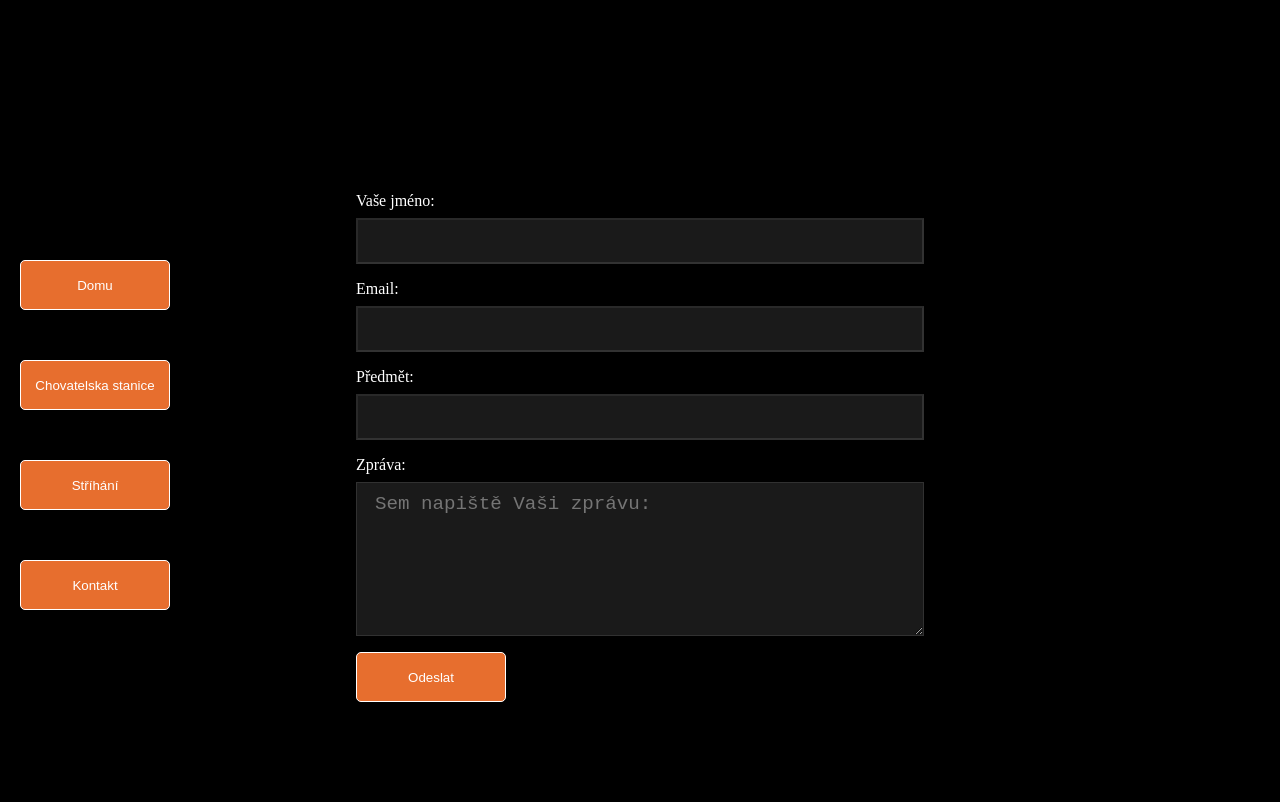
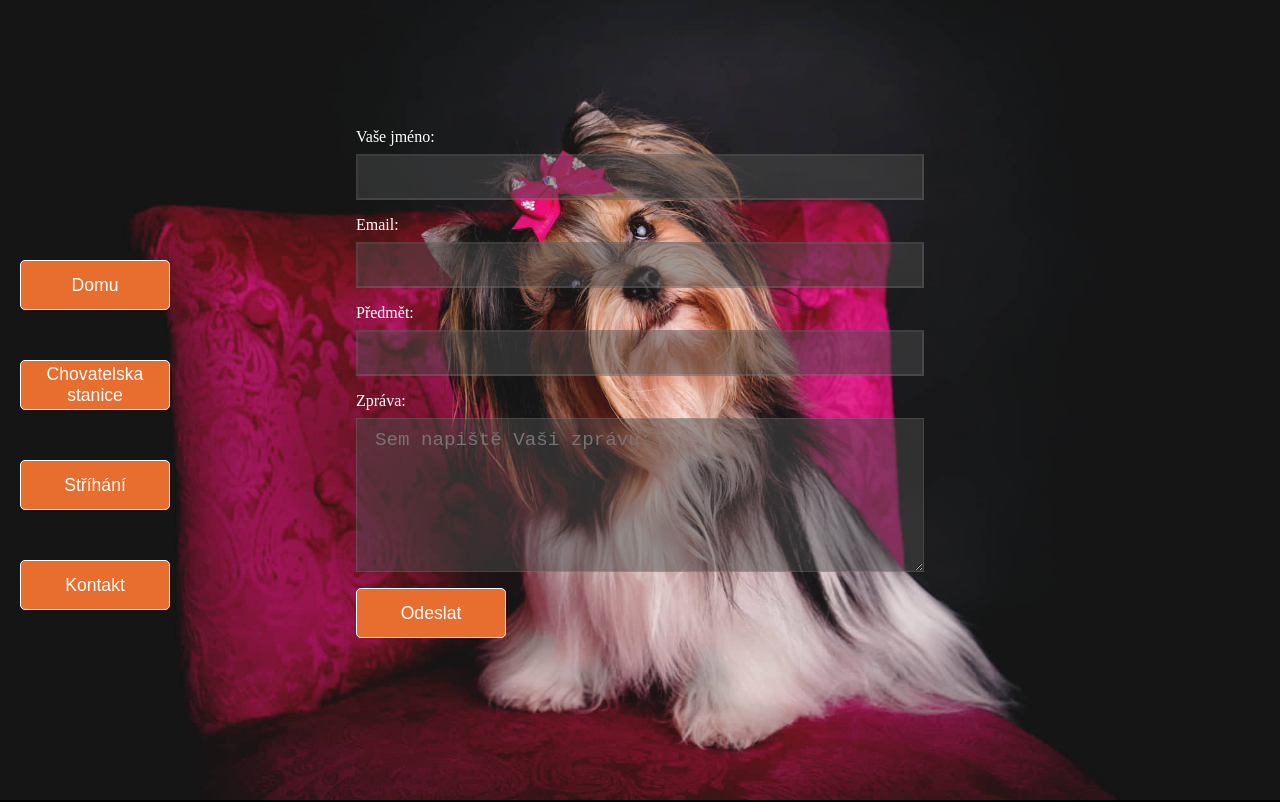
Before and after one commit to KvetoslavPrikryl/Sweet_Caramel_Rose, a React (Create React App) app: page /kontakt in a window 1280 px wide. Shown: the top 802 px of the page. Built offline with nearby package versions, Linux system fonts and the light colour scheme.

Commit message:
adjustments in NavbarStyle.css, Form.js, FormStyle.css and HeroImg.js

```diff
--- a/src/components/Form.js
+++ b/src/components/Form.js
@@ -3,6 +3,7 @@ import React from 'react'
 
 const Form = () => {
   return (
+    <div className="contactForm">
         <div className="form">
             <form>
                 <label>Vaše jméno:</label>
@@ -16,6 +17,7 @@ const Form = () => {
                 <button className="btn">Odeslat</button>
             </form>
         </div>
+    </div>
   )
 }
 
--- a/src/components/FormStyles.css
+++ b/src/components/FormStyles.css
@@ -1,20 +1,28 @@
-label{
+.contactForm{
+    width:100%;
+    height:100vh;
+    background-image: url("../img/Dog1.jpg");
+    background-size: cover;
+    background-position: center;
+    object-fit: cover;
+}
+.contactForm label{
     color:white;
     margin-bottom: 0.5rem;
-
 }
-form{
+.contactForm form{
     display: flex;
     flex-direction: column;
     padding: 4rem 1rem;
-    margin: 10% auto;
+    margin: auto;
+    padding-top: 10%;
     max-width: 600px;
 }
-form input, form textarea{
+.contactForm form input, form textarea{
     margin-bottom: 1rem;
     padding: 10px 18px;
     font-size: 1.2rem;
-    background-color: rgba(255, 255, 255, 0.1);
+    background-color: rgba(75, 74, 74, 0.5);
     border-color: rgba(255, 255, 255, 0.1);
     color: #f4f4f4;
 }
--- a/src/components/HeroImg.js
+++ b/src/components/HeroImg.js
@@ -9,7 +9,7 @@ const HeroImg = () => {
         <img className='dogImg' src={Dog1} alt="Dog_img" />
       </div>
       <div className='content'>
-        <h1>Výtejte na stránce <span className='logoName'>Sweet Caramel Rose</span></h1>
+        <h1>Vítejte na stránce <span className='logoName'>Sweet Caramel Rose</span></h1>
       </div>
     </div>
   )
--- a/src/components/NavbarStyles.css
+++ b/src/components/NavbarStyles.css
@@ -21,7 +21,7 @@
     right: 20px;
     top: 30px;
 }
-@media screen and (max-width: 640px) {
+@media screen and (max-width: 1000px) {
     .navMenu{
         flex-direction: column;
         justify-content: center;
@@ -33,7 +33,7 @@
         left: -100%;
         transition: 0.3s;
         text-align: center;
-        padding-top: 40%;
+        padding-top: 25%;
     }
     .navMenu.active{
         left:0;
--- a/src/index.css
+++ b/src/index.css
@@ -16,4 +16,5 @@ body {
   border-radius:5px ;
   color:white;
   cursor: pointer;
+  font-size: 1.1rem;
 }
```
Lines whose indentation alone changed are shown as unchanged.
